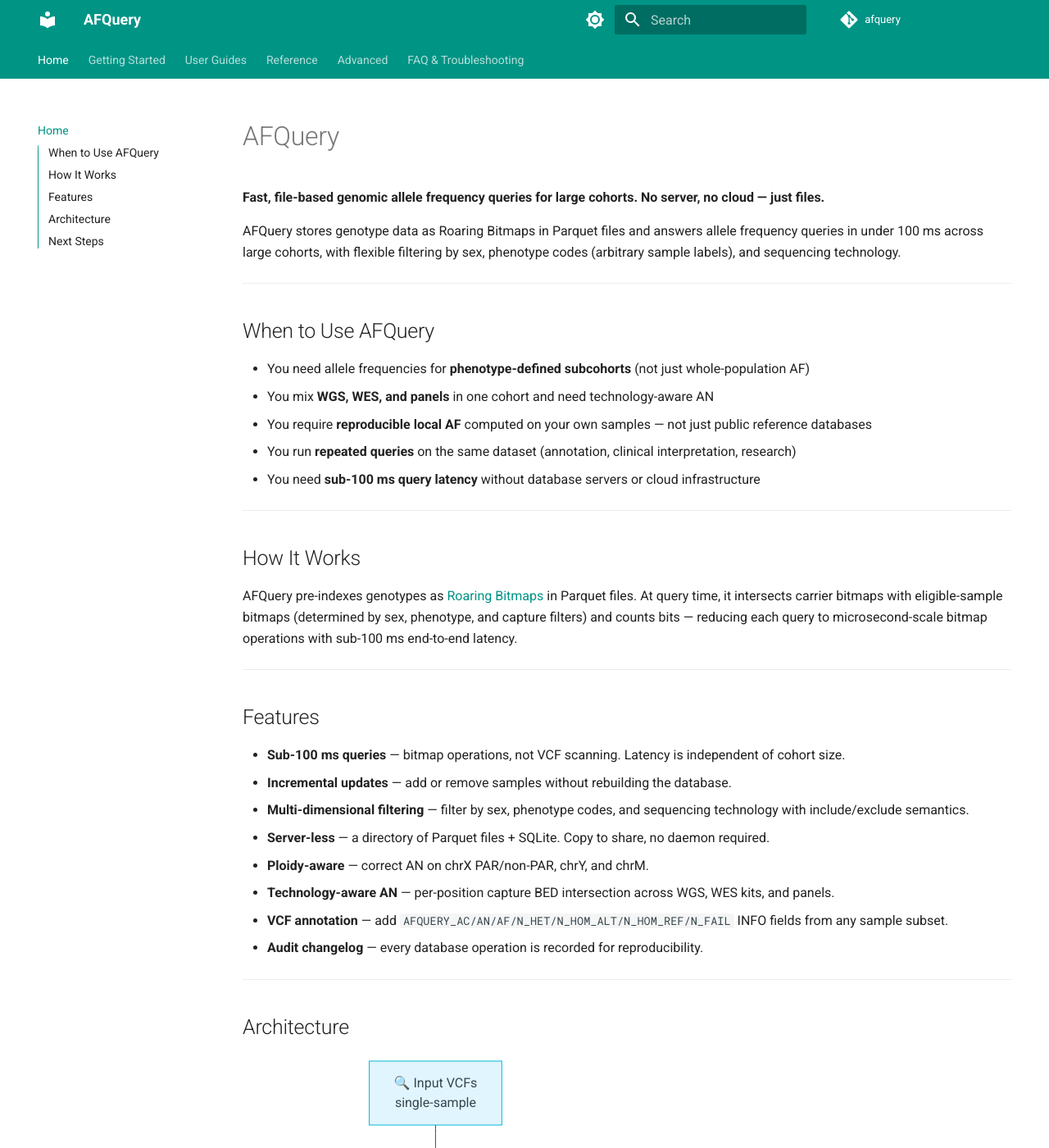
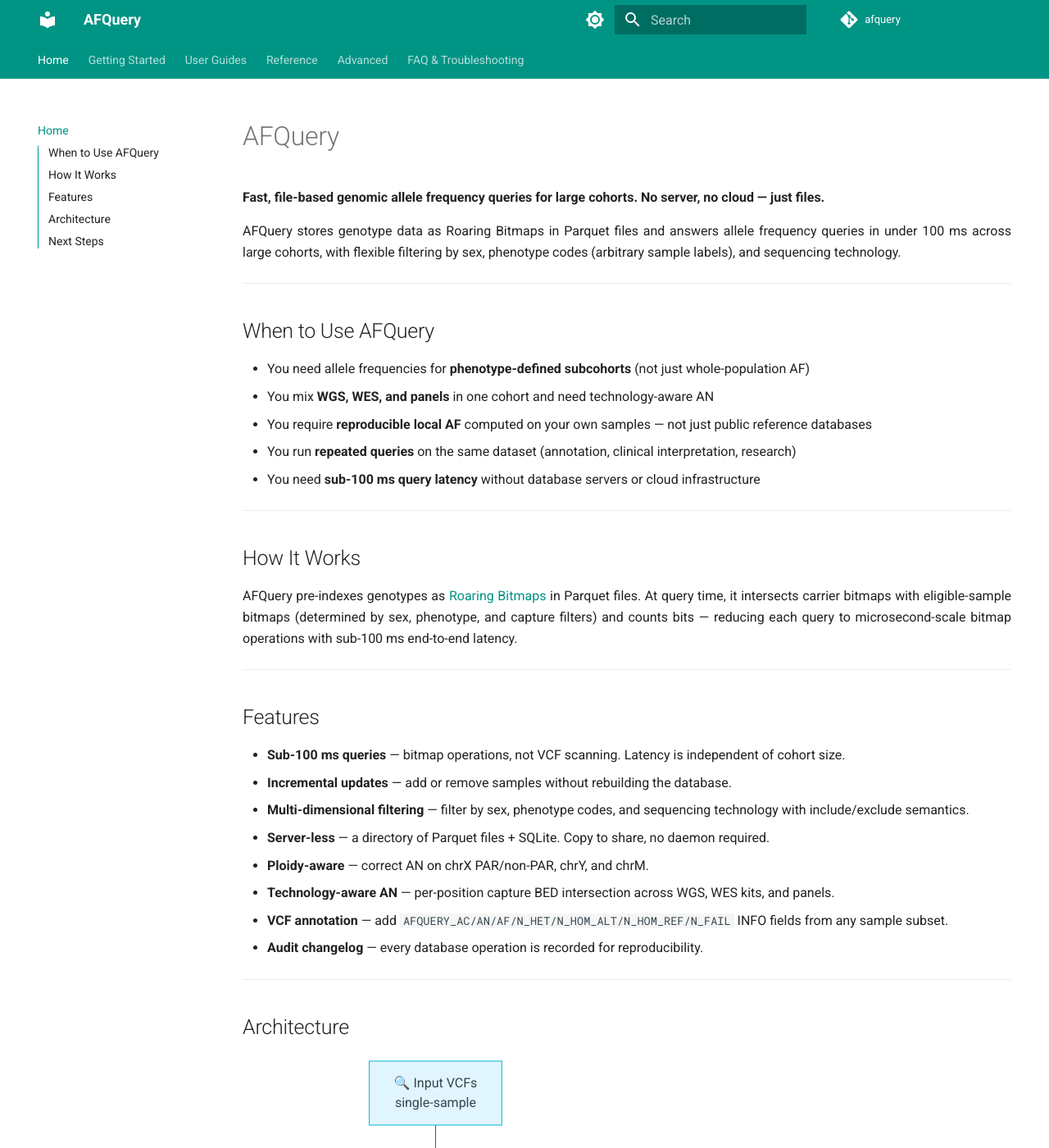
Before and after one commit to dlopez-bioinfo/afquery, an MkDocs documentation site: the page built from docs/index.md, in a window 1280 px wide and 1400 px high. Shown: the whole window at 82% size. Built offline with MkDocs 1.6.1 and Material for MkDocs 9.7.7, drawn with Linux system fonts in a browser that asks for light colours; comment, search, counter and statistics services are not loaded.

Commit message:
style: add text justification via custom CSS
Paragraphs and list items are now justified in the rendered docs.
Headings, tables, and code blocks are unaffected.

```diff
--- /dev/null
+++ b/docs/stylesheets/extra.css
@@ -0,0 +1,4 @@
+.md-content__inner p,
+.md-content__inner li {
+    text-align: justify;
+}
--- a/mkdocs.yml
+++ b/mkdocs.yml
@@ -3,6 +3,9 @@
 repo_url: https://github.com/dlopez-bioinfo/afquery
 repo_name: afquery
 edit_uri: edit/master/docs/
+
+extra_css:
+  - stylesheets/extra.css
 
 theme:
   name: material
```
